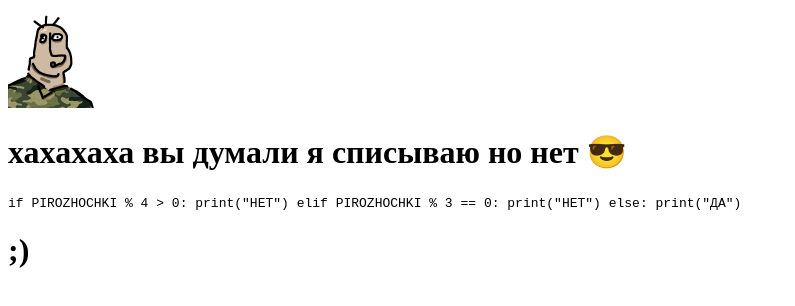
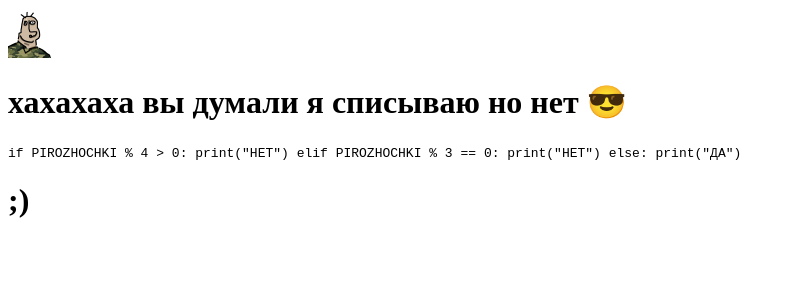
Before and after one commit to TORfaq/PODKASTGOOD, a plain HTML site: page index.html in a window 1280 px wide. Shown: the whole page, without its empty margins (0-795 px from the left). Drawn offline with Linux system fonts and the light colour scheme.

Commit message:
Update index.html

```diff
--- a/index.html
+++ b/index.html
@@ -5,7 +5,7 @@
     <title></title>
   </head>
   <body>
-    <img src="xtr.png" alt="" width="100px" height="100px">
+    <img src="xtr.png" alt="" width="50px" height="50px">
     <h1>хахахаха вы думали я списываю но нет 😎</h1>
     <code>
         if PIROZHOCHKI % 4 > 0:
```
